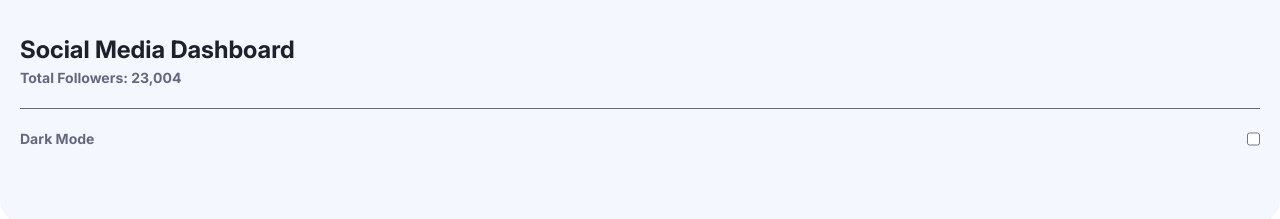
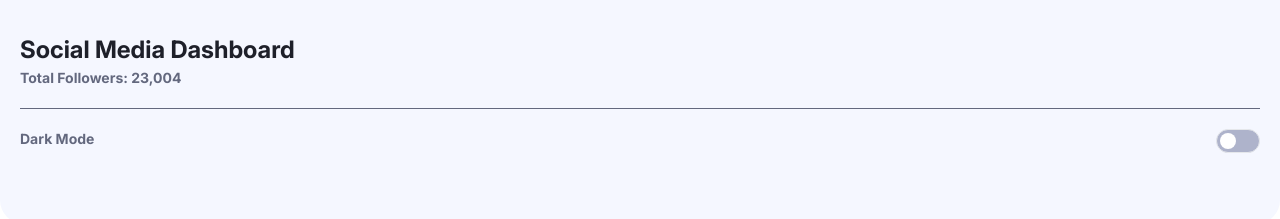
Before and after one commit to jabssdev/Social-media-dashboard, a React (Vite) app: page / in a window 1280 px wide. Shown: the top 219 px of the page. Built offline with nearby package versions, Linux system fonts and the light colour scheme.

Commit message:
style: :art: Improve the dark mode toggle button

```diff
--- a/src/components/Header.jsx
+++ b/src/components/Header.jsx
@@ -6,7 +6,11 @@ export const Header = () => {
 			<hr className="my-5 border-lt-dark-grayish-blue" />
 			<div className="flex justify-between">
 				<p className="text-sm font-bold text-lt-dark-grayish-blue">Dark Mode</p>
-				<input type="checkbox" name="" id="" />
+				<label className="border bg-dt-toogle w-11 h-6 rounded-full overflow-hidden cursor-pointer p-[3px] relative" htmlFor="toogle-theme">
+					<input className="peer sr-only" type="checkbox" id="toogle-theme" />
+					<div className="w-full h-full peer-checked:bg-toogle absolute top-0 left-0"></div>
+					<div className="w-4 h-4 bg-white rounded-full peer-checked:translate-x-5 transition-all"></div>
+				</label>
 			</div>
 		</header>
 	);
```
